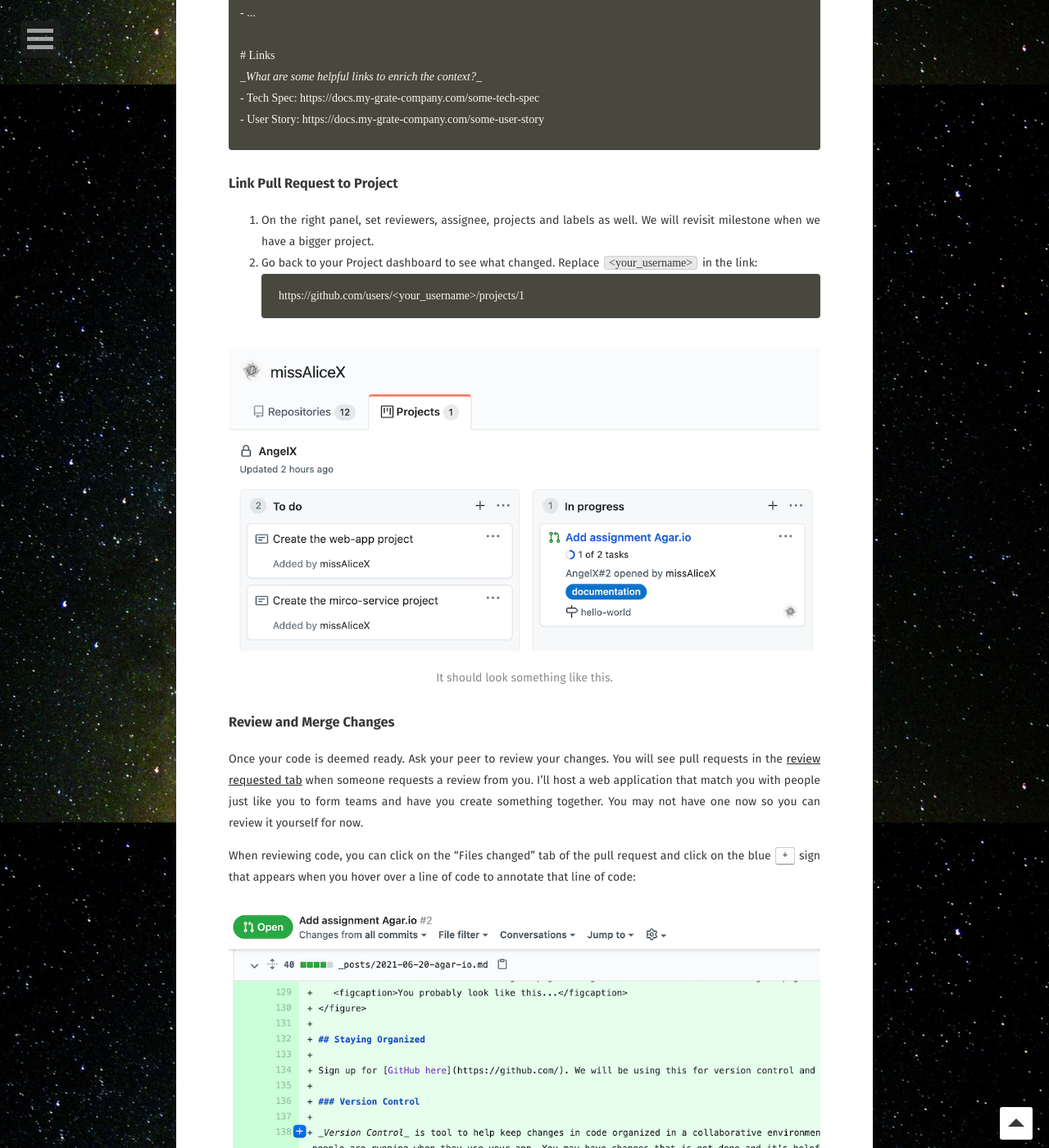
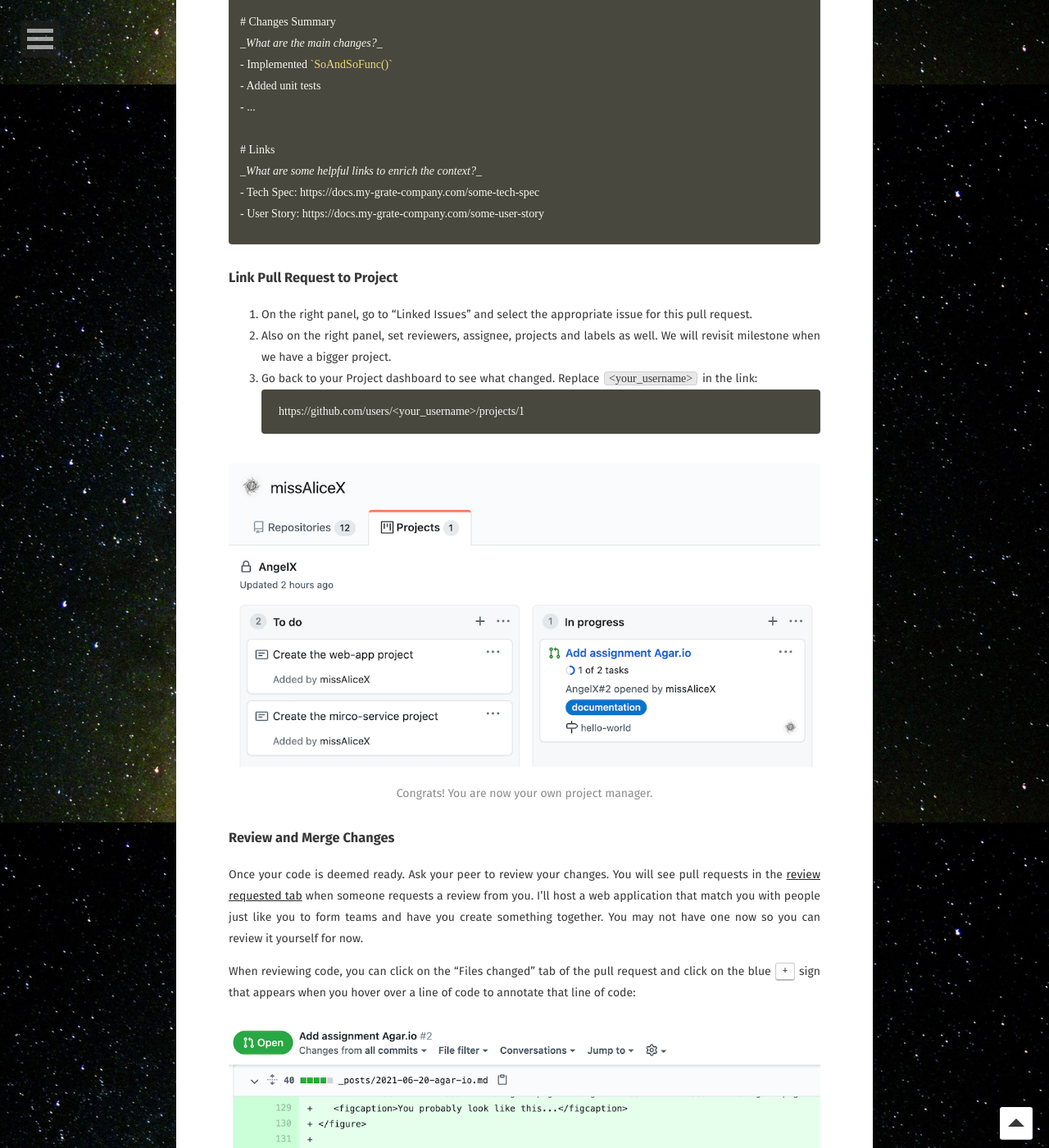
Before and after one commit to missAliceX/AngelX, a Jekyll site: the page built from _posts/2021-06-20-agar-io.md, in a window 1280 px wide and 1400 px high, scrolled down 8897 px. Shown: the whole window at 82% size. Built offline with Jekyll 4.4.1, drawn with Linux system fonts in a browser that asks for light colours; some web fonts are replaced; some of the changed text lies outside the part shown.

Commit message:
Revert "Update 2021-06-20-agar-io.md"
This reverts commit ac1e3297d8b856c1975a618317520c45d6918e29.

````diff
--- a/_posts/2021-06-20-agar-io.md
+++ b/_posts/2021-06-20-agar-io.md
@@ -216,6 +216,11 @@ https://github.com/users/<your_username>/projects/1/settings/linked_repositories
 	<figcaption>We don't need all these cards.</figcaption>
 </figure>
 
+### Create Cards / Tickets
+
+1. Create cards for each bullet point under the **Goals** section in the "To Do" column by hitting the <kbd>+</kbd> button.
+1. Convert each card to an issue by selecting `Convert to Issue` on the card.
+
 ## Challenge 3: Implement the Code
 
 ### Example Task
@@ -265,14 +270,15 @@ _What are some helpful links to enrich the context?_
 
 ### Link Pull Request to Project
 
-1. On the right panel, set reviewers, assignee, projects and labels as well. We will revisit milestone when we have a bigger project.
+1. On the right panel, go to "Linked Issues" and select the appropriate issue for this pull request.
+1. Also on the right panel, set reviewers, assignee, projects and labels as well. We will revisit milestone when we have a bigger project.
 1. Go back to your Project dashboard to see what changed. Replace `<your_username>` in the link:
 ```
 https://github.com/users/<your_username>/projects/1
 ```
 <figure>
 	<a href="{{ site.url }}/assets/img/projects/agar-io/6.png"><img src="{{ site.url }}/assets/img/projects/agar-io/6.png"></a>
-	<figcaption>It should look something like this.</figcaption>
+	<figcaption>Congrats! You are now your own project manager.</figcaption>
 </figure>
 
 ### Review and Merge Changes
````
